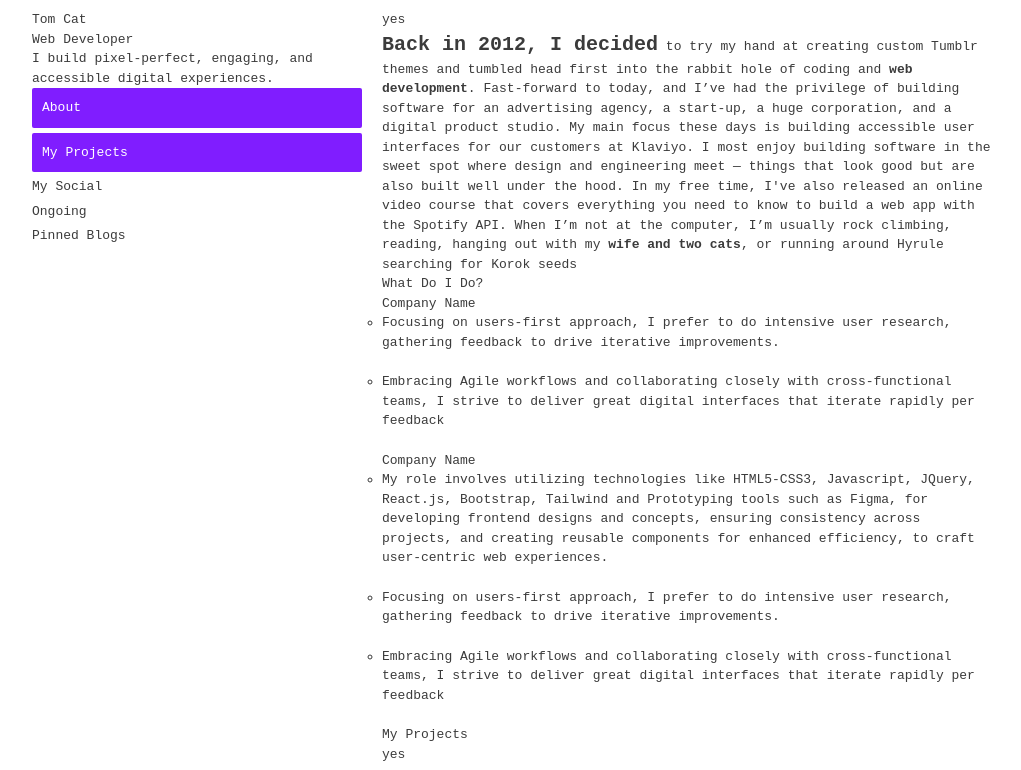
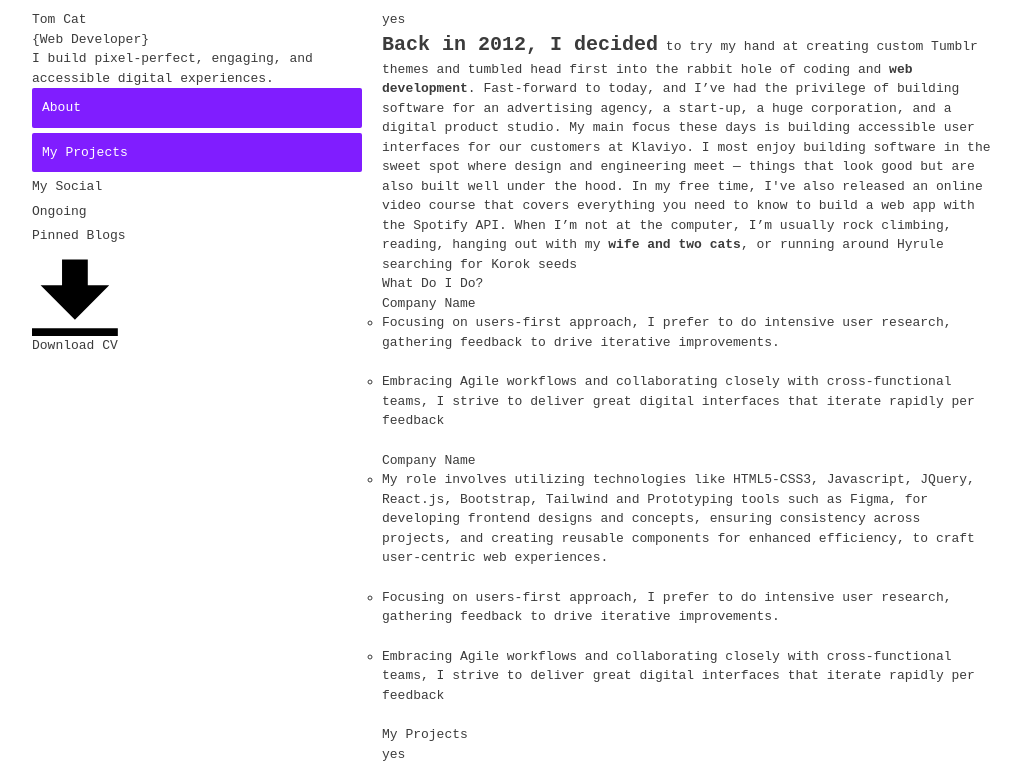
Before and after one commit to danishofcodes/tokensandbraces, a React (Vite) app: page / in a window 1280 px wide. Shown: the top 770 px of the page, without its empty margins (128-1149 px from the left). Built offline with nearby package versions, Linux system fonts and the light colour scheme.

Commit message:
Download cv button added

```diff
--- a/src/components/MainSection.jsx
+++ b/src/components/MainSection.jsx
@@ -41,18 +41,23 @@ export default function MainSection() {
     return (
         <main className="main-section ">
             <div className="left-part">
-                <h1 className="text-4xl font-bold tracking-tight text-indigo-800 sm:text-5xl"><a href="/">Tom Cat</a></h1>
-                <h2 className="mt-3 text-lg font-medium tracking-tight text-indigo-800 sm:text-xl">Web Developer</h2>
+                <h1 className="text-4xl font-bold tracking-tight text-[#3b3b3b] sm:text-5xl"><a href="/">Tom Cat</a></h1>
+                <h2 className="mt-3 text-lg  tracking-tight text-indigo-800 sm:text-xl text-green-500 font-bold">&#123;Web Developer&#125;</h2>
                 <p className="mt-4 max-w-xs leading-normal">I build pixel-perfect, engaging, and accessible digital experiences.</p>
 
                 <div className='navPoints mt-3'>
-                    <ul>
+                    <ul className="lg:h-60 h-auto">
                         <li  className={`font-bold text-base ${ aboutMeVisible ? 'secInView' : ''}`}>About</li>
                         <li  className={`font-bold text-base ${ projectsVisible ? 'secInView' : ''}`}>My Projects</li>
                         <li className='font-bold text-base'>My Social</li>
                         <li className='font-bold text-base'>Ongoing</li>
                         <li className='font-bold text-base'>Pinned Blogs</li>
                     </ul>
+
+                    <button class="bg-transparent hover:bg-green-500 text-stone-600 font-semibold hover:text-white py-2 px-4 border border-stone-600 hover:border-transparent rounded flex">
+  <svg class="fill-current w-4 h-4 mr-2" xmlns="http://www.w3.org/2000/svg" viewBox="0 0 20 20"><path d="M13 8V2H7v6H2l8 8 8-8h-5zM0 18h20v2H0v-2z"/></svg>
+  <span>Download CV</span>
+</button>
                 </div>
             </div>
             <div className="right-part  overflow-y-auto h-4/5">
```
